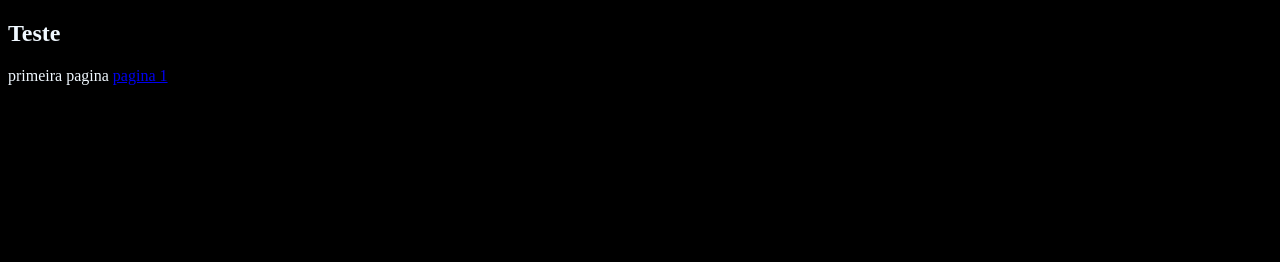
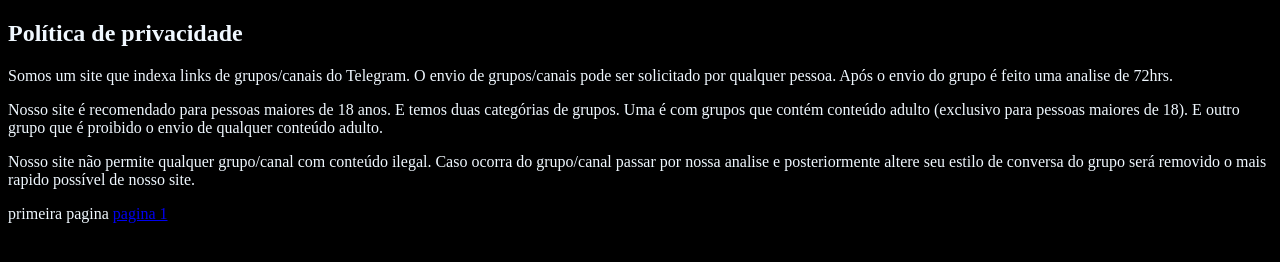
Before and after one commit to guilherminods/projeto-pessoais, a plain HTML site: page site telegram/politica-de-privacidade.html in a window 1280 px wide. Drawn offline with Linux system fonts and the light colour scheme; a web font is replaced by a local one.

Commit message:
começando a escrever privacidade
começando a escrever sobre a politica de privacidade do site

```diff
--- a/site telegram/politica-de-privacidade.html
+++ b/site telegram/politica-de-privacidade.html
@@ -9,10 +9,11 @@
 </head>
 <body>
 
-    <h2>
+    <h2>Política de privacidade</h2>
 
-        Teste
-    </h2>
+<p>Somos um site que indexa links de grupos/canais do Telegram. O envio de grupos/canais pode ser solicitado por qualquer pessoa. Após o envio do grupo é feito uma analise de 72hrs.</p>
+<p>Nosso site é recomendado para pessoas maiores de 18 anos. E temos duas categórias de grupos. Uma é com grupos que contém conteúdo adulto (exclusivo para pessoas maiores de 18). E outro grupo que é proibido o envio de qualquer conteúdo adulto. </p>
+<p>Nosso site não permite qualquer grupo/canal com conteúdo ilegal. Caso ocorra do grupo/canal passar por nossa analise e posteriormente altere seu estilo de conversa do grupo será removido o mais rapido possível de nosso site.</p>
 
     <footer>
 
```
